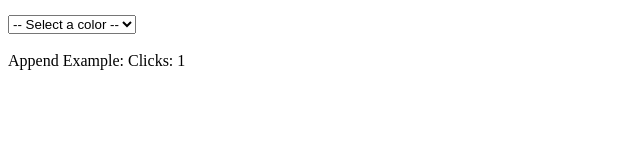
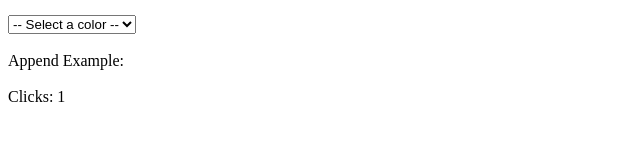
Before and after one commit to lawrencepytleski2/CIS_172, a plain HTML site: page HW7/index.html in a window 1280 px wide. Both pictures are taken after a click on the button "Button 4". Shown: the part 299-440 px from the top of the page, without its empty margins (0-640 px from the left). Drawn offline with Linux system fonts and the light colour scheme.

Commit message:
Homework 7. Complete...

```diff
--- a/HW7/index.html
+++ b/HW7/index.html
@@ -34,7 +34,9 @@
 <br>
 <div id="appendBox" >
     <label for="lastName" >Append Example:</label>
-    <span id="clickerLabel" >Clicks:</span>
 </div>
+<br>
+<span id="clickerLabel" >Clicks:</span>
+
 </body>
 </html>
--- a/HW7/index.js
+++ b/HW7/index.js
@@ -30,22 +30,7 @@ let PageManager = {
             localStorage.setItem( "background-color", "white" );
 
         let myButton4 = document.getElementById('Clicker');
-        myButton4.addEventListener('click', PageManager.onClick4);
-    },
-
-    onClick4 : function( event )
-    {
-        let clicks = localStorage.getItem( "clicks" );
-        let clickerLabel = document.getElementById('clickerLabel');
-
-        if(clicks)
-            clicks++;
-        else {
-            clicks = 1;
-        }
-
-        localStorage.setItem( "clicks", clicks);
-        clickerLabel.innerHTML = 'Clicks: '+ clicks;
+        myButton4.addEventListener('click', PageManager.onButtonClick4);
     },
 
     onButtonClick1 : function( event )
@@ -66,6 +51,23 @@ let PageManager = {
 
     onButtonClick3 : function( event ) {
         console.log(PageManager);
+    },
+
+    onButtonClick4 : function( event )
+    {
+        let clicks = localStorage.getItem( "clicks" );
+        let clickerLabel = document.getElementById('clickerLabel');
+
+        if(clicks){
+            clicks++;
+        }
+        else {
+            clicks = 1;
+        }
+
+        localStorage.setItem( "clicks", clicks);
+        clickerLabel.innerHTML = 'Clicks: '+ clicks;
+
     },
 
     updateColor : function ( event )
```
